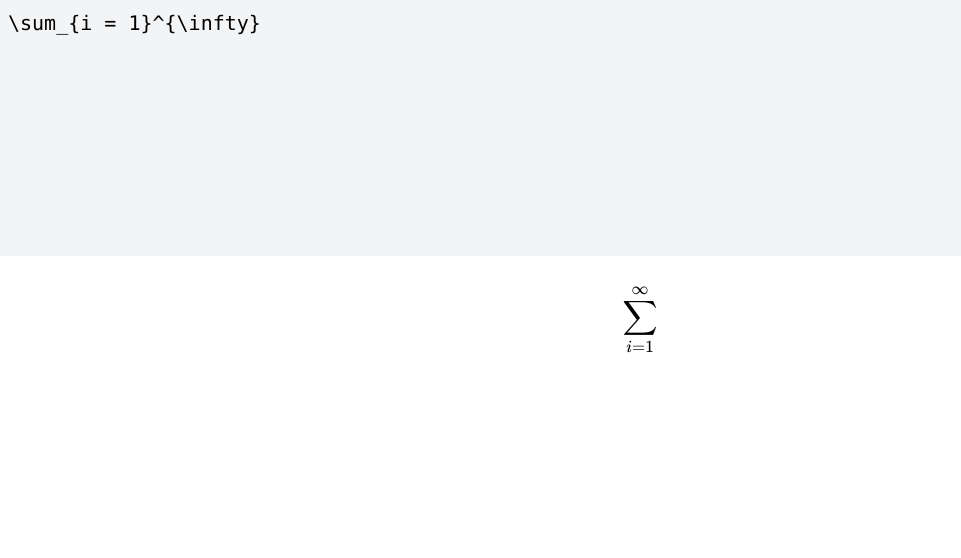
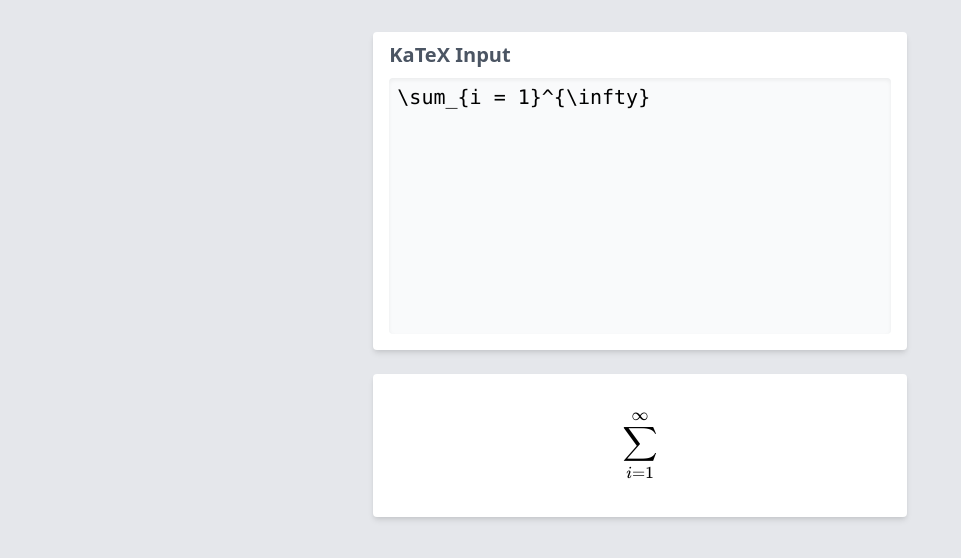
Before and after one commit to cronokirby/katex-playground, a React (Create React App) app: page / in a window 1280 px wide. Shown: the top 558 px of the page, without its empty margins (0-961 px from the left). Built offline with nearby package versions, Linux system fonts and the light colour scheme.

Commit message:
Add basic layout of text and whatnot

```diff
--- a/public/index.html
+++ b/public/index.html
@@ -17,7 +17,7 @@
     <link rel="manifest" href="%PUBLIC_URL%/manifest.json" />
     <title>React App</title>
   </head>
-  <body>
+  <body class="h-screen bg-gray-200">
     <script>
       window.WebFontConfig = {
         custom: {
--- a/src/App.tsx
+++ b/src/App.tsx
@@ -22,14 +22,18 @@
 function Editor() {
   const [text, setText] = React.useState("\\sum_{i = 1}^{\\infty}");
   return (
-    <div className="w-full h-screen">
-      <textarea
-        className="p-2 w-full h-64 font-mono bg-gray-100"
-        style={{ resize: "none" }}
-        value={text}
-        onChange={(e) => setText(e.target.value)}
-      ></textarea>
-      <div className="w-full text-center">
+    <div className="flex flex-col items-center space-y-6 mt-8">
+      <div className="px-4 py-2 bg-white rounded shadow-md w-11/12 md:w-10/12 lg:w-5/12">
+        <h2 className="mb-2 font-bold text-gray-600">KaTeX Input</h2>
+        <textarea
+          className="h-64 sm:h-32 px-2 py-1 md:h-64 font-mono shadow-inner rounded bg-gray-50 w-full"
+          style={{ resize: "none" }}
+          value={text}
+          onChange={(e) => setText(e.target.value)}
+        ></textarea>
+      </div>
+
+      <div className="text-center w-11/12 md:w-10/12 lg:w-5/12 p-4 bg-white rounded shadow-md">
         <Katex text={text} />
       </div>
     </div>
```
Also changed, not shown: 1 other file (tests, documents, lock files or other folders).
